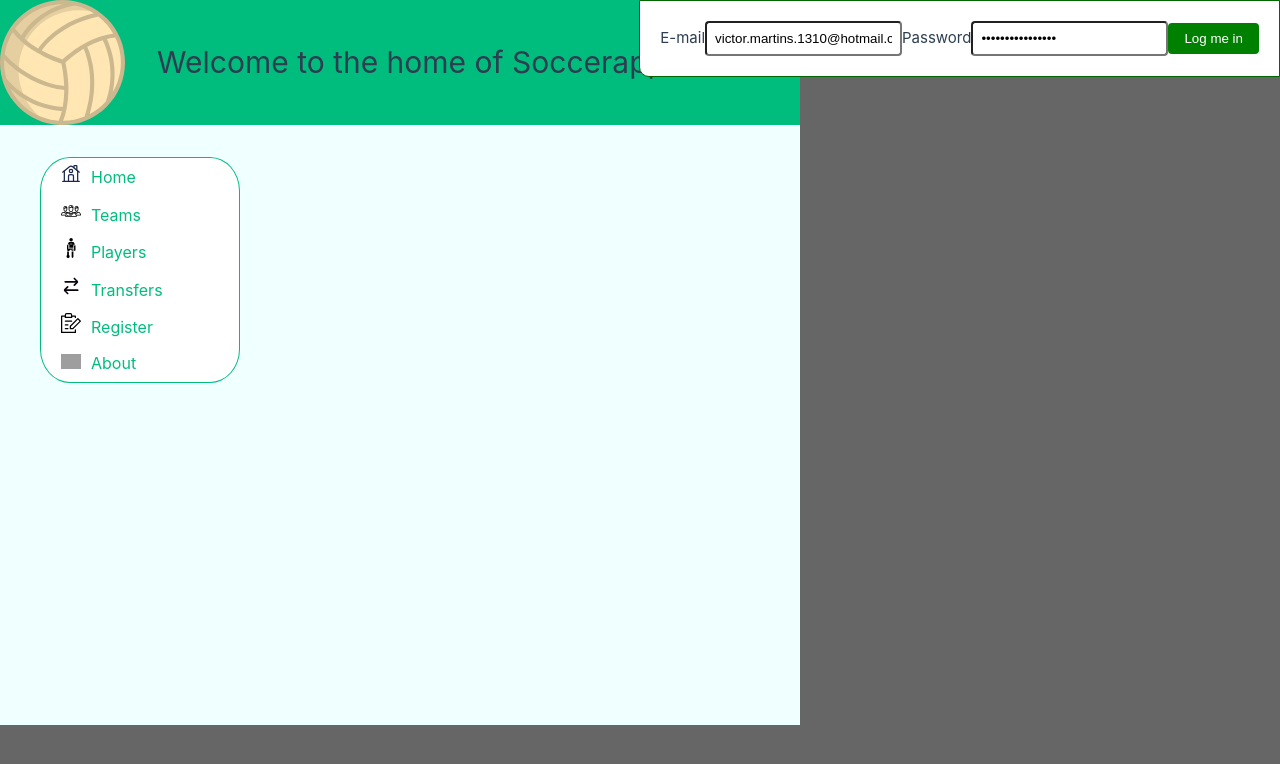
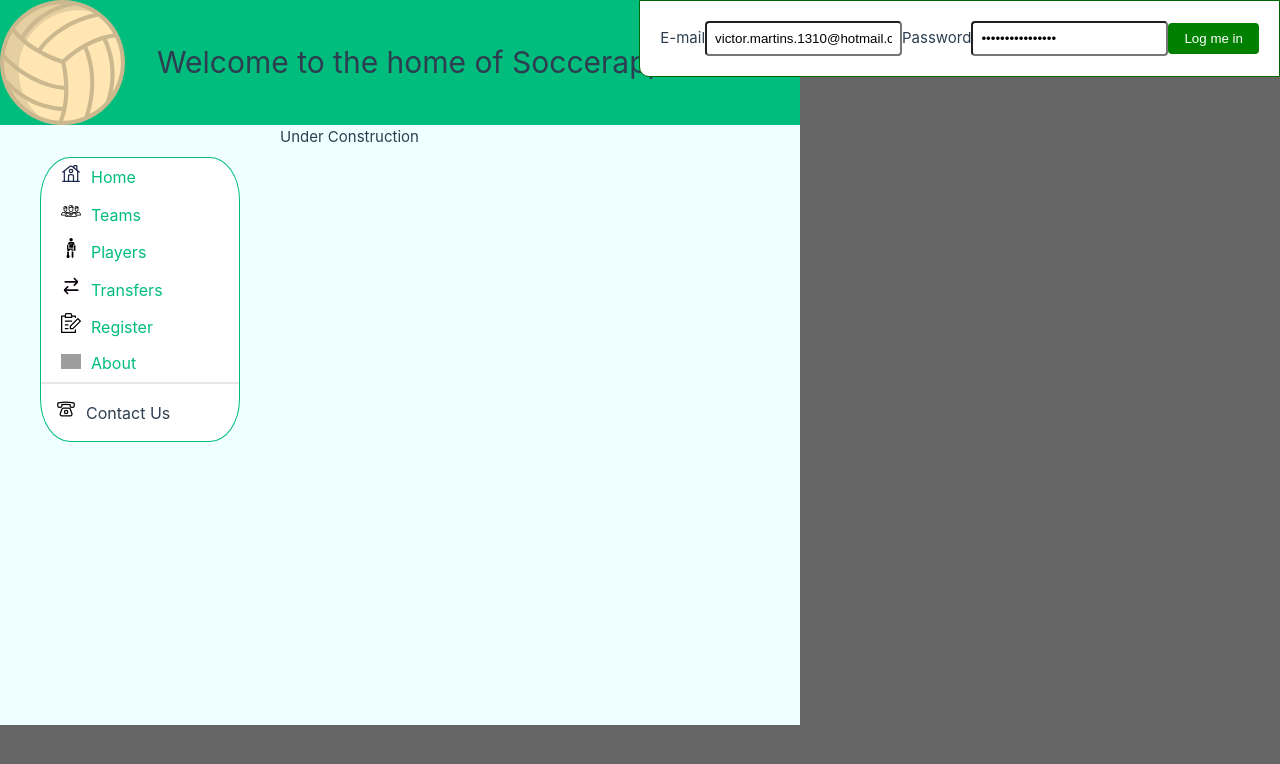
Before and after one commit to Bastelrocks/Project-Team-C, a Vue app in the folder SoccerApp/: page /contact in a window 1280 px wide. Shown: the top 764 px of the page. Built offline with nearby package versions, Linux system fonts and the light colour scheme; grey boxes are pictures that could not be loaded.

Commit message:
added Contactview

```diff
--- a/SoccerApp/src/App.vue
+++ b/SoccerApp/src/App.vue
@@ -18,6 +18,7 @@ import HomeView from './views/HomeView.vue';
       <RouterLink to="/transfers"><img class="menuLogo" src="@/assets/transfer.svg">Transfers</RouterLink>
       <RouterLink to="/Register"><img class="menuLogo" src="@/assets/register.svg">Register</RouterLink>
       <RouterLink to="/about"><img class="menuLogo" src="@/assets/about.svg">About</RouterLink>
+      <RouterLink to="/contact"><img class="menuLogo" src="@/assets/contact-phone.svg">Contact Us</RouterLink>
     </nav>
       <RouterView />
   </div>
@@ -32,7 +33,7 @@ import HomeView from './views/HomeView.vue';
 
 main{
   min-width: 1024px;
-}
+  }
 
 header {
   line-height: 1.5;
--- a/SoccerApp/src/router/index.js
+++ b/SoccerApp/src/router/index.js
@@ -4,6 +4,7 @@ import TeamView from '@/views/TeamView.vue'
 import TransferList from '@/views/TransferList.vue'
 import Register from '@/views/Register.vue'
 import PlayerView from '@/views/PlayerView.vue'
+import ContactView from '@/views/ContactView.vue'
 
 const router = createRouter({
   history: createWebHistory(import.meta.env.BASE_URL),
@@ -39,6 +40,11 @@ const router = createRouter({
       component: PlayerView
     },
     {
+      path: '/contact',
+      name: 'contact',
+      component: ContactView
+    },
+    {
       path: '/about',
       name: 'about',
       // route level code-splitting
--- /dev/null
+++ b/SoccerApp/src/views/ContactView.vue
@@ -0,0 +1,11 @@
+<script setup>
+
+</script>
+
+<template>
+    <div>Under Construction</div>
+</template>
+
+<style scoped>
+
+</style>
```
Also changed, not shown: SoccerApp/src/assets/contact-phone.svg (added).
